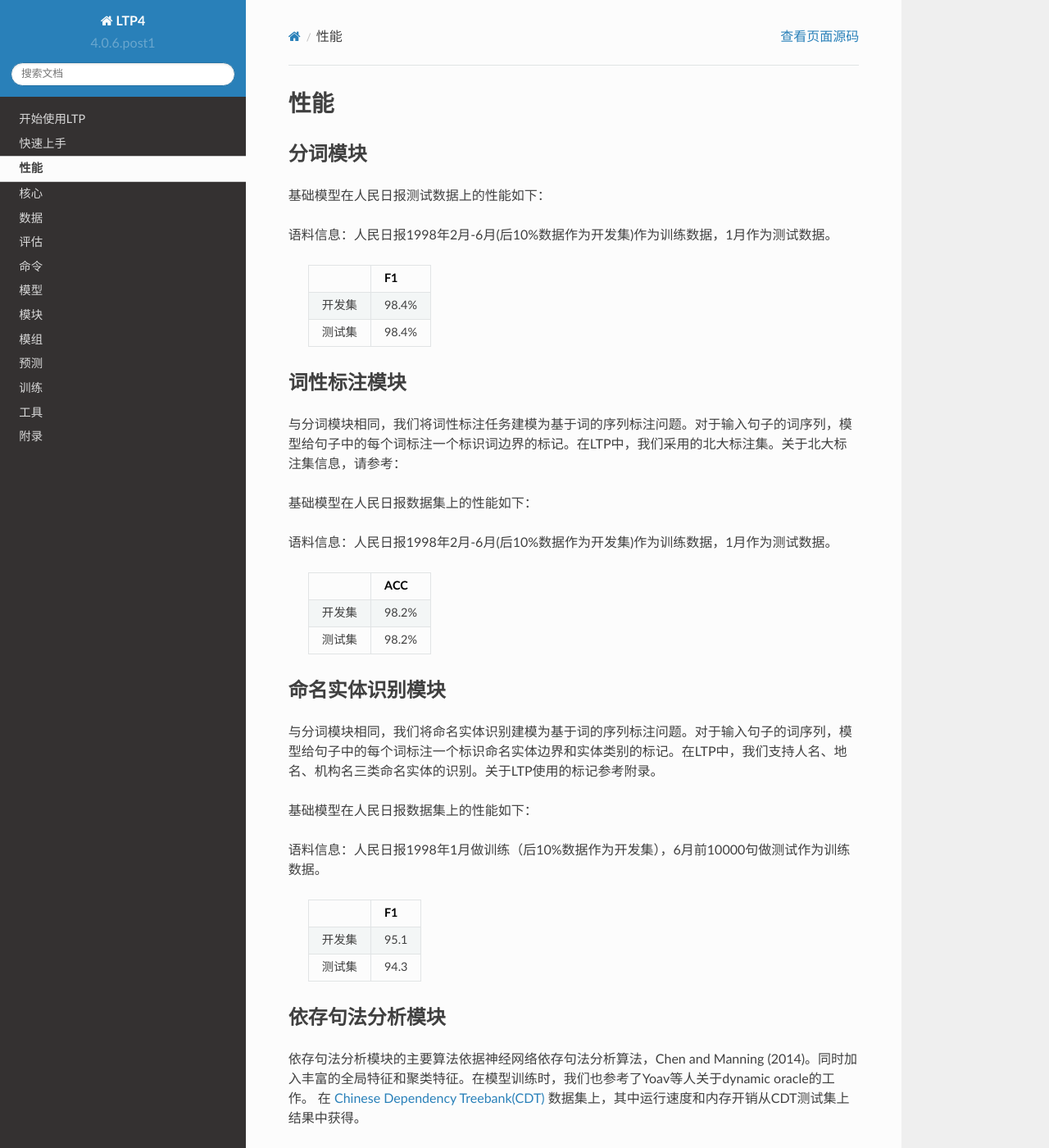
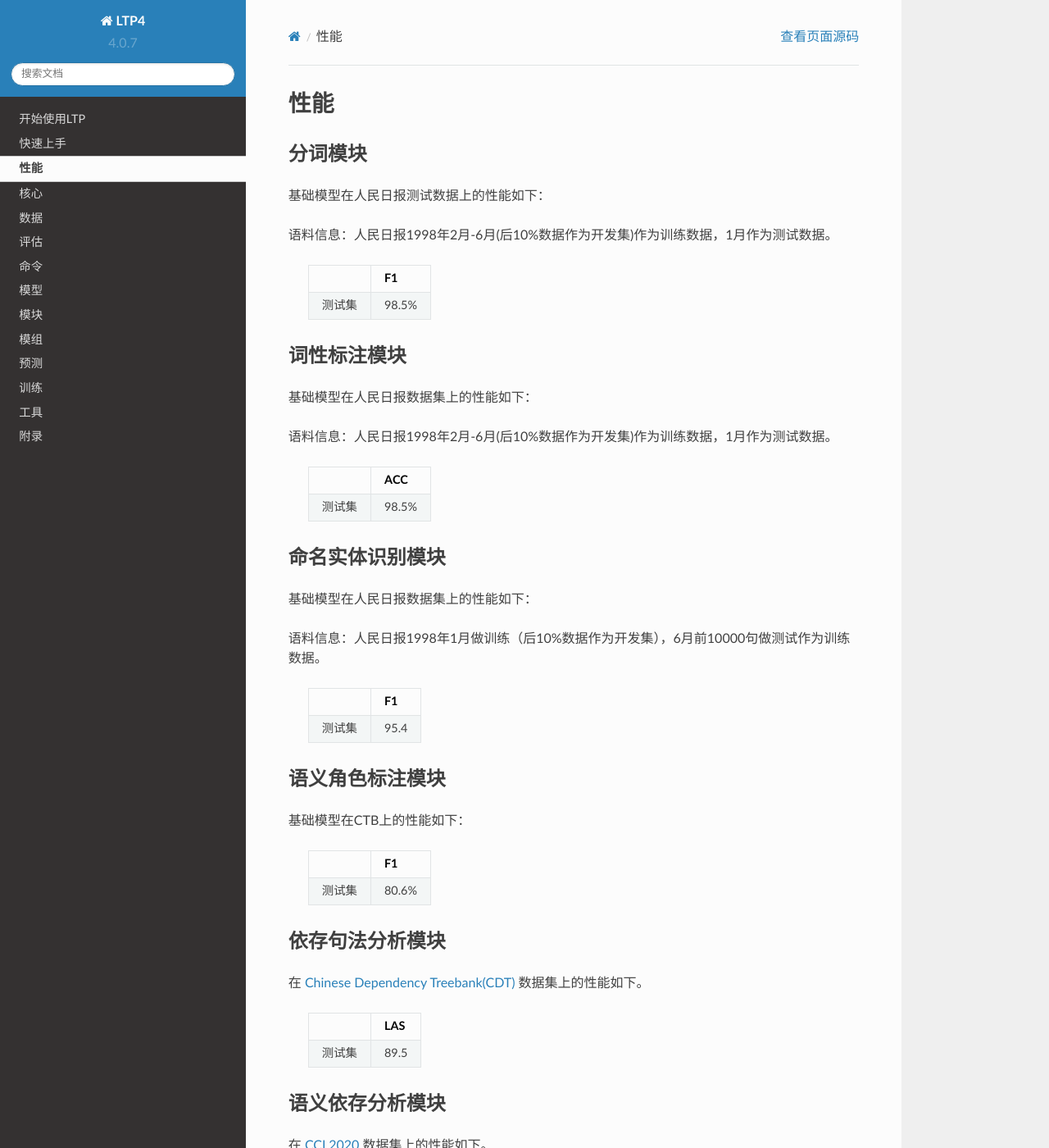
Before and after one commit to HIT-SCIR/ltp, a Sphinx documentation site: the page built from docs/performance.rst, in a window 1280 px wide and 1400 px high. Shown: the whole window at 82% size. Built offline with Sphinx 7.4.7 and the Read the Docs theme 2.0.0, drawn with Linux system fonts in a browser that asks for light colours; some of the changed text lies outside the part shown.

Commit message:
1. 支持已分词的句子进行其他任务 #374 2. 更新文档说明

```diff
--- a/docs/performance.rst
+++ b/docs/performance.rst
@@ -12,16 +12,12 @@
     +------+----------+
     |      | F1       |
     +======+==========+
-    |开发集| 98.4%    |
-    +------+----------+
-    |测试集| 98.4%    |
+    |测试集| 98.5%    |
     +------+----------+
 
 
 词性标注模块
 ------------
-
-与分词模块相同，我们将词性标注任务建模为基于词的序列标注问题。对于输入句子的词序列，模型给句子中的每个词标注一个标识词边界的标记。在LTP中，我们采用的北大标注集。关于北大标注集信息，请参考：
 
 基础模型在人民日报数据集上的性能如下：
 
@@ -30,15 +26,11 @@
     +------+----------+
     |      | ACC      |
     +======+==========+
-    |开发集| 98.2%    |
-    +------+----------+
-    |测试集| 98.2%    |
+    |测试集| 98.5%    |
     +------+----------+
 
 命名实体识别模块
 ----------------
-
-与分词模块相同，我们将命名实体识别建模为基于词的序列标注问题。对于输入句子的词序列，模型给句子中的每个词标注一个标识命名实体边界和实体类别的标记。在LTP中，我们支持人名、地名、机构名三类命名实体的识别。关于LTP使用的标记参考附录。
 
 基础模型在人民日报数据集上的性能如下：
 
@@ -47,36 +39,38 @@
     +------+------+
     |      | F1   |
     +======+======+
-    |开发集| 95.1 |
+    |测试集| 95.4 |
     +------+------+
-    |测试集| 94.3 |
-    +------+------+
+
+语义角色标注模块
+-----------------
+
+基础模型在CTB上的性能如下：
+
+    +------+----------+
+    |      | F1       |
+    +======+==========+
+    |测试集| 80.6%    |
+    +------+----------+
 
 依存句法分析模块
 -----------------
 
-依存句法分析模块的主要算法依据神经网络依存句法分析算法，Chen and Manning (2014)。同时加入丰富的全局特征和聚类特征。在模型训练时，我们也参考了Yoav等人关于dynamic oracle的工作。
-在 `Chinese Dependency Treebank(CDT) <https://catalog.ldc.upenn.edu/LDC2012T05>`_ 数据集上，其中运行速度和内存开销从CDT测试集上结果中获得。
+在 `Chinese Dependency Treebank(CDT) <https://catalog.ldc.upenn.edu/LDC2012T05>`_ 数据集上的性能如下。
 
     +------+-------+
     |      | LAS   |
     +======+=======+
-    |开发集|  88.8 |
-    +------+-------+
-    |测试集|  88.0 |
+    |测试集|  89.5 |
     +------+-------+
 
-语义角色标注模块
+语义依存分析模块
 -----------------
 
-在LTP中，我们实现一种端到端的SRL模型。
+在 `CCL2020 <http://ir.hit.edu.cn/sdp2020ccl>`_ 数据集上的性能如下。
 
-在CTB数据集上，利用LTP的自动词性及句法信息，SRL性能如下所示：
-
-    +------+----------+
-    |      | F1       |
-    +======+==========+
-    |开发集| 77.0%    |
-    +------+----------+
-    |测试集| 77.2%    |
-    +------+----------+
+    +------+-------+
+    |      | LAS   |
+    +======+=======+
+    |测试集|  75.2 |
+    +------+-------+
--- a/ltp/__init__.py
+++ b/ltp/__init__.py
@@ -1,7 +1,7 @@
 #! /usr/bin/env python
 # -*- coding: utf-8 -*_
 # Author: Yunlong Feng <ylfeng@ir.hit.edu.cn>
-__version__ = '4.0.6.post1'
+__version__ = '4.0.7'
 
 from .core import Registrable
 from .data import Dataset
```
Also changed, not shown: README.md (+3 -13 lines), docs/quickstart.rst (+27 -14 lines), 4 other files.
